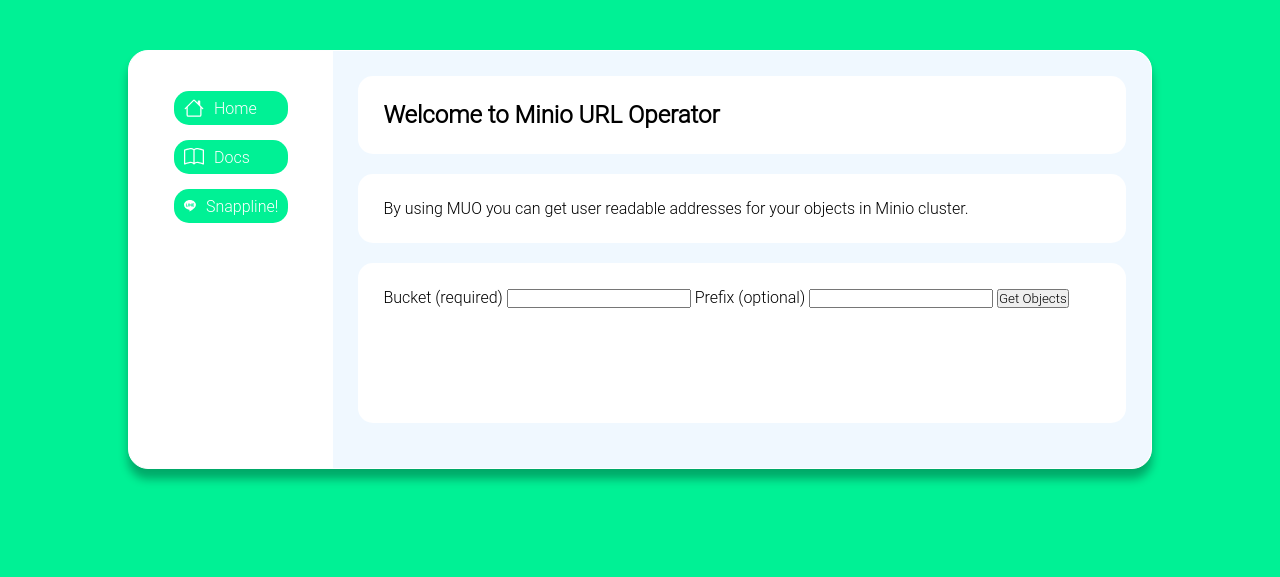
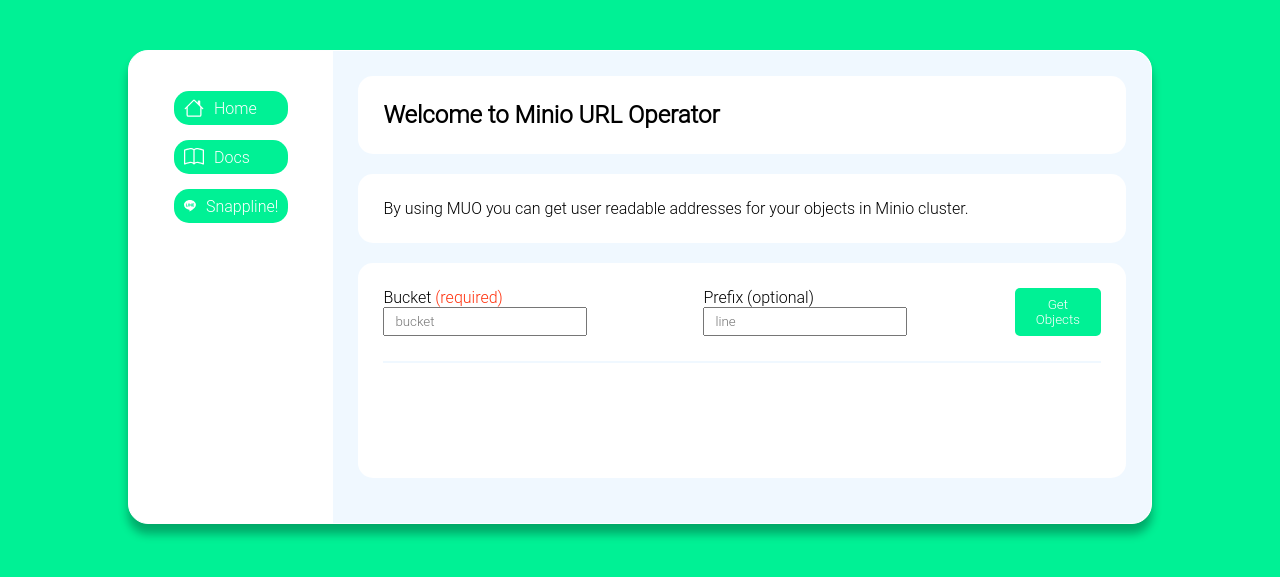
Before and after one commit to amirhnajafiz/minio-url-operator, a Flask app: page / in a window 1280 px wide. Shown: the top 577 px of the page. Run offline with Flask 3, Linux system fonts and the light colour scheme; parts of the project's set-up code (start-up, migrations or seed data) failed here and were passed over.

Commit message:
update: pages

```diff
--- a/web/static/css/main.css
+++ b/web/static/css/main.css
@@ -71,3 +71,31 @@
     background-color: #ffff;
     padding: 25px;
 }
+
+.input-row {
+    display: flex;
+    justify-content: space-between;
+    padding-bottom: 25px;
+    border-bottom: 2px solid #F0F8FFFF;
+}
+
+.input {
+    padding: 5px 10px;
+}
+
+.btn {
+    padding: 5px 10px;
+    background-color: #00f195;
+    color: #ffff;
+    border-radius: 5px;
+    outline: none;
+    border: 0 solid black;
+}
+
+.btn:hover {
+    background-color: #00c77c;
+}
+
+.red-color {
+    color: #ff310d;
+}
--- a/web/template/index.j2
+++ b/web/template/index.j2
@@ -12,12 +12,17 @@
 </div>
 
 <div class="row">
-    <label for="bucket">Bucket (required)</label>
-    <input id="bucket" type="text" />
-    <label for="prefix">Prefix (optional)</label>
-    <input id="prefix" type="text" />
-    <button onclick="getObjects()">Get Objects</button>
-
+    <div class="input-row">
+        <div>
+            <label for="bucket">Bucket <span class="red-color">(required)</span></label>
+            <input id="bucket" class="input" placeholder="bucket" type="text" />
+        </div>
+        <div>
+            <label for="prefix">Prefix (optional)</label>
+            <input id="prefix" class="input" placeholder="line" type="text" />
+        </div>
+        <button class="btn" onclick="getObjects()">Get Objects</button>
+    </div>
     <div id="response-div" class="row"></div>
 </div>
 
```
